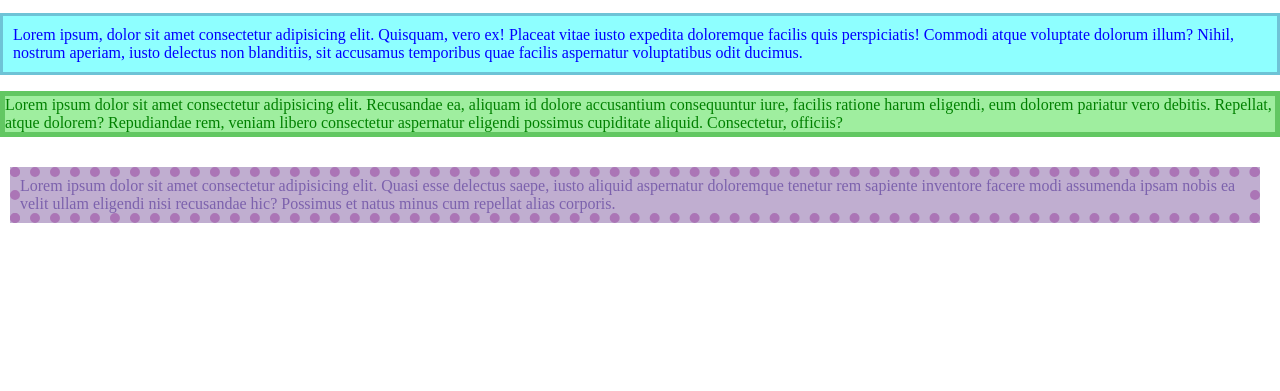
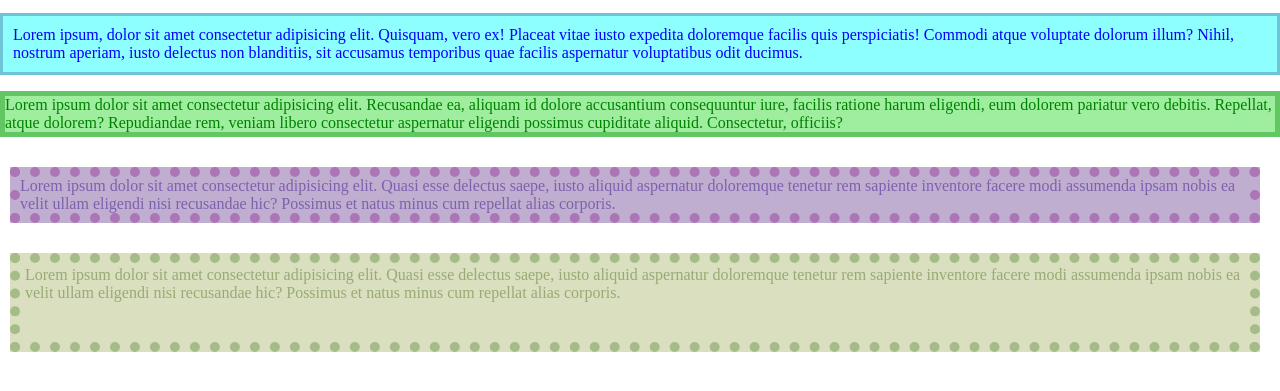
Before and after one commit to Atifboii/css, a plain HTML site: page pad_border_margin/index.html in a window 1280 px wide. Shown: the part 119-510 px from the top of the page. Drawn offline with Linux system fonts and the light colour scheme.

Commit message:
Learning Padding, Borders and Margins by Atif :D

```diff
--- a/pad_border_margin/index.html
+++ b/pad_border_margin/index.html
@@ -12,5 +12,6 @@
     <p id="Padding">Lorem ipsum, dolor sit amet consectetur adipisicing elit. Quisquam, vero ex! Placeat vitae iusto expedita doloremque facilis quis perspiciatis! Commodi atque voluptate dolorum illum? Nihil, nostrum aperiam, iusto delectus non blanditiis, sit accusamus temporibus quae facilis aspernatur voluptatibus odit ducimus.</p>
     <p id="Border">Lorem ipsum dolor sit amet consectetur adipisicing elit. Recusandae ea, aliquam id dolore accusantium consequuntur iure, facilis ratione harum eligendi, eum dolorem pariatur vero debitis. Repellat, atque dolorem? Repudiandae rem, veniam libero consectetur aspernatur eligendi possimus cupiditate aliquid. Consectetur, officiis?</p>
     <p id="Margin">Lorem ipsum dolor sit amet consectetur adipisicing elit. Quasi esse delectus saepe, iusto aliquid aspernatur doloremque tenetur rem sapiente inventore facere modi assumenda ipsam nobis ea velit ullam eligendi nisi recusandae hic? Possimus et natus minus cum repellat alias corporis.</p>
+    <p id="all">Lorem ipsum dolor sit amet consectetur adipisicing elit. Quasi esse delectus saepe, iusto aliquid aspernatur doloremque tenetur rem sapiente inventore facere modi assumenda ipsam nobis ea velit ullam eligendi nisi recusandae hic? Possimus et natus minus cum repellat alias corporis.</p>
 </body>
 </html>
--- a/pad_border_margin/style.css
+++ b/pad_border_margin/style.css
@@ -22,3 +22,11 @@ background-color: rgba(165, 42, 42, 0.384);
     color: rgba(38, 0, 128, 0.445);
     border: 10px dotted rgba(128, 0, 128, 0.322);
 }
+#all{
+    background-color: rgba(144, 161, 65, 0.336);
+    margin: 30px 20px 15px 10px ;
+    color: rgba(73, 104, 24, 0.445);
+    border: 10px dotted rgba(57, 116, 23, 0.322);
+    padding: 3px 5px 40px;
+    margin:30px 20px 15px 10px ;
+}
```
